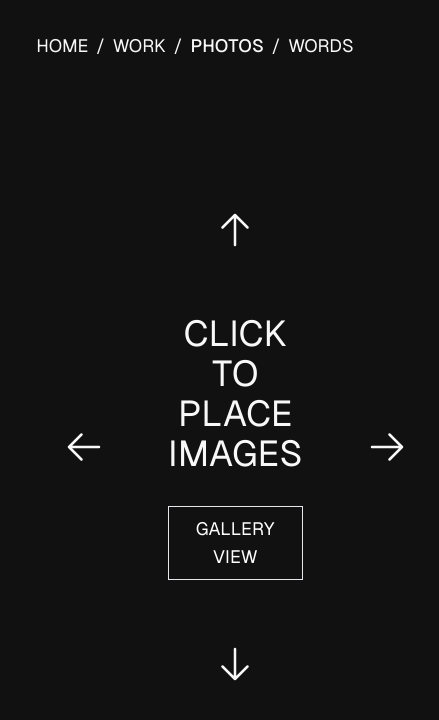
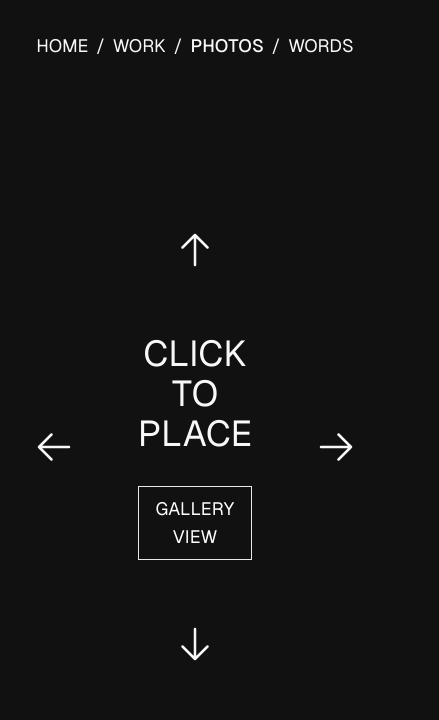
Before and after one commit to cbarkr/portfolio, a Vue app: page /photos in a window 390 px wide. Shown: the top 720 px of the page, 439 px wide, since content can reach past the window. Built offline with nearby package versions, Linux system fonts and the light colour scheme.

Commit message:
fix photo layout on mobile

```diff
--- a/src/pages/Photos.vue
+++ b/src/pages/Photos.vue
@@ -4,7 +4,7 @@
       v-if="viewMode"
       @click="handleClick"
       :id="parentId"
-      class="flex flex-col flex-grow relative justify-center cursor-pointer"
+      class="flex flex-col flex-grow relative justify-center overflow-hidden cursor-pointer"
     >
       <div class="flex justify-center my-8">
         <!-- Arrow up -->
@@ -46,7 +46,7 @@
           <div
             class="flex align-center justify-center text-center text-4xl md:text-5xl lg:text-6xl mb-8"
           >
-            CLICK TO PLACE IMAGES
+            CLICK TO PLACE
           </div>
           <div class="flex align-center justify-center">
             <div
```
